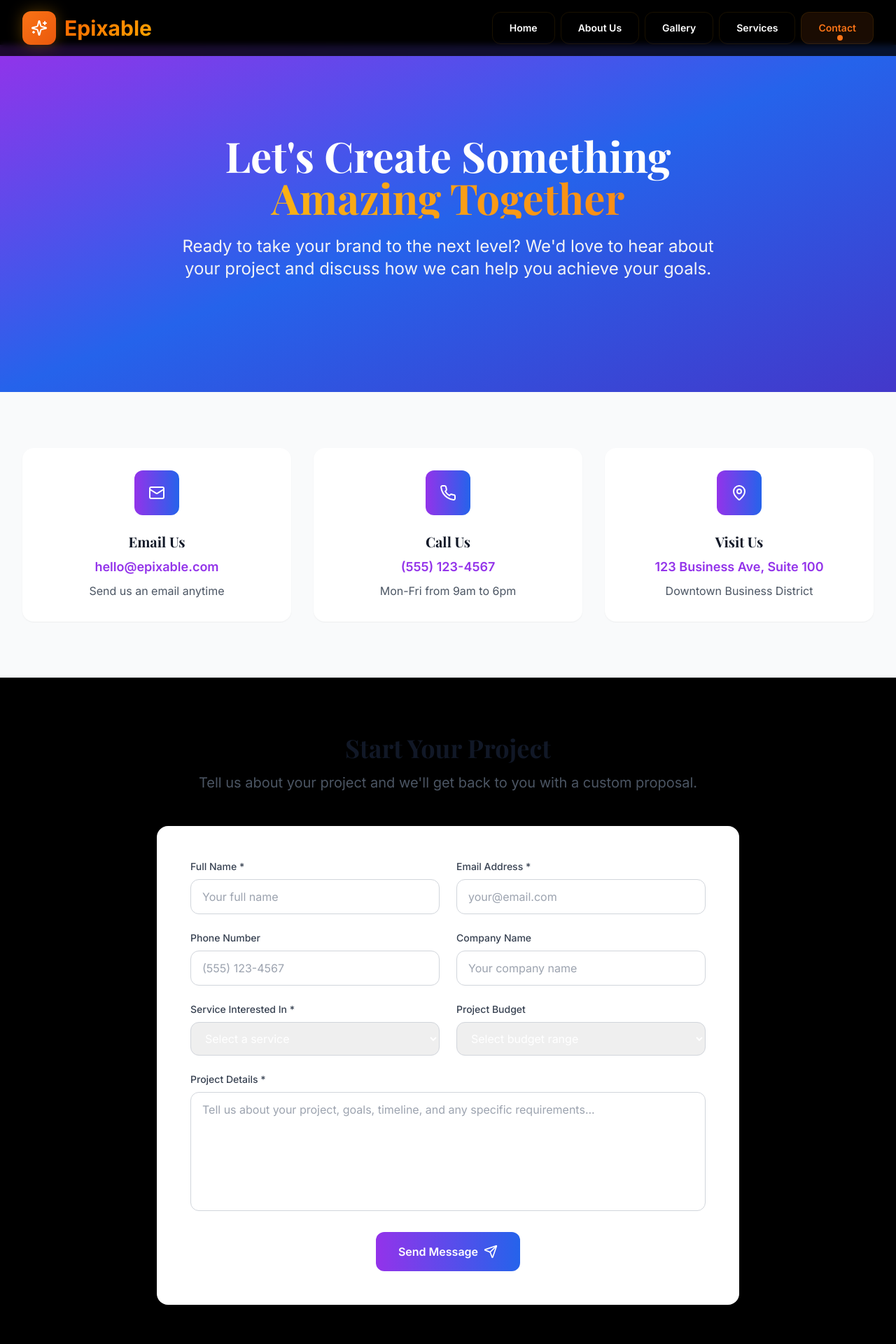
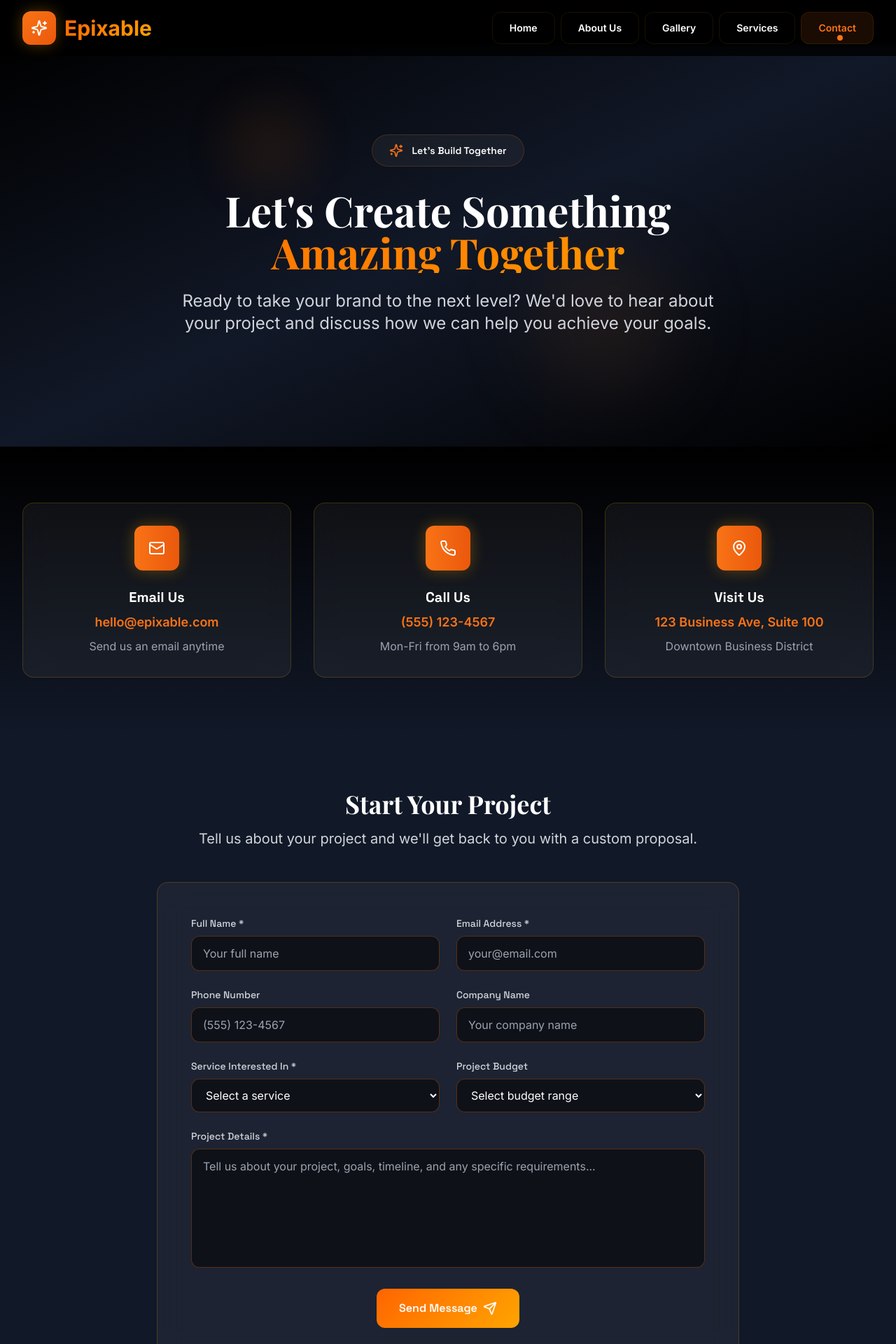
Before and after one commit to vikasvs007/epixable-brand-canvas, a React (Vite) app: page /contact in a window 1280 px wide. Shown: the top 1920 px of the page at 70% size. Built offline with nearby package versions, Linux system fonts and the light colour scheme.

Commit message:
Fix: Update contact page
Updated the contact page to match the black and orange theme, card-based layout, and improved font styles, ensuring consistency with other pages.

```diff
--- a/src/pages/Contact.tsx
+++ b/src/pages/Contact.tsx
@@ -1,6 +1,6 @@
 
 import React, { useState } from 'react';
-import { Mail, Phone, MapPin, Send } from 'lucide-react';
+import { Mail, Phone, MapPin, Send, Sparkles } from 'lucide-react';
 import { useToast } from '@/hooks/use-toast';
 
 const Contact = () => {
@@ -84,17 +84,28 @@ const Contact = () => {
   ];
 
   return (
-    <div>
+    <div className="bg-black min-h-screen">
       {/* Hero Section */}
-      <section className="py-20 lg:py-32 bg-gradient-to-br from-purple-600 via-blue-600 to-indigo-700 text-white">
-        <div className="max-w-7xl mx-auto px-4 sm:px-6 lg:px-8 text-center">
-          <h1 className="text-4xl md:text-6xl font-bold mb-6">
+      <section className="py-20 lg:py-32 bg-gradient-to-br from-black via-gray-900 to-black text-white relative overflow-hidden">
+        {/* Background elements */}
+        <div className="absolute inset-0">
+          <div className="absolute top-20 left-1/4 w-32 h-32 bg-orange-500/10 rounded-full blur-2xl animate-pulse"></div>
+          <div className="absolute bottom-20 right-1/4 w-48 h-48 bg-orange-400/10 rounded-full blur-3xl animate-float"></div>
+        </div>
+
+        <div className="relative max-w-7xl mx-auto px-4 sm:px-6 lg:px-8 text-center">
+          <div className="inline-flex items-center px-6 py-3 bg-white/5 backdrop-blur-xl rounded-full mb-8 border border-orange-500/20 animate-fade-in-up">
+            <Sparkles className="w-5 h-5 mr-3 text-orange-500" />
+            <span className="text-sm font-semibold text-white font-space">Let's Build Together</span>
+          </div>
+
+          <h1 className="text-4xl md:text-6xl font-bold mb-6 animate-fade-in-up font-playfair">
             Let's Create Something
-            <span className="block bg-gradient-to-r from-yellow-400 to-orange-500 bg-clip-text text-transparent">
+            <span className="block text-gradient">
               Amazing Together
             </span>
           </h1>
-          <p className="text-xl md:text-2xl mb-8 max-w-3xl mx-auto text-gray-100">
+          <p className="text-xl md:text-2xl mb-8 max-w-3xl mx-auto text-gray-300 animate-fade-in-up font-inter leading-relaxed">
             Ready to take your brand to the next level? We'd love to hear about your project
             and discuss how we can help you achieve your goals.
           </p>
@@ -102,17 +113,21 @@ const Contact = () => {
       </section>
 
       {/* Contact Info Section */}
-      <section className="py-20 bg-gray-50">
+      <section className="py-20 bg-gradient-to-b from-black to-gray-900">
         <div className="max-w-7xl mx-auto px-4 sm:px-6 lg:px-8">
           <div className="grid grid-cols-1 md:grid-cols-3 gap-8">
             {contactInfo.map((item, index) => (
-              <div key={index} className="bg-white rounded-2xl shadow-sm p-8 text-center hover:shadow-lg transition-shadow duration-200">
-                <div className="inline-flex items-center justify-center w-16 h-16 bg-gradient-to-r from-purple-600 to-blue-600 rounded-xl text-white mb-6">
+              <div
+                key={index}
+                className="glass-effect rounded-2xl p-8 text-center card-hover animate-fade-in-up border border-orange-500/20"
+                style={{ animationDelay: `${index * 200}ms` }}
+              >
+                <div className="inline-flex items-center justify-center w-16 h-16 bg-gradient-to-r from-orange-500 to-orange-600 rounded-xl text-white mb-6 animate-glow">
                   <item.icon size={24} />
                 </div>
-                <h3 className="text-xl font-bold text-gray-900 mb-2">{item.title}</h3>
-                <p className="text-lg text-purple-600 font-semibold mb-2">{item.info}</p>
-                <p className="text-gray-600">{item.description}</p>
+                <h3 className="text-xl font-bold text-white mb-2 font-space">{item.title}</h3>
+                <p className="text-lg text-orange-500 font-semibold mb-2 font-inter">{item.info}</p>
+                <p className="text-gray-400 font-inter">{item.description}</p>
               </div>
             ))}
           </div>
@@ -120,22 +135,22 @@ const Contact = () => {
       </section>
 
       {/* Contact Form Section */}
-      <section className="py-20">
+      <section className="py-20 bg-gray-900">
         <div className="max-w-4xl mx-auto px-4 sm:px-6 lg:px-8">
-          <div className="text-center mb-12">
-            <h2 className="text-3xl md:text-4xl font-bold text-gray-900 mb-4">
+          <div className="text-center mb-12 animate-fade-in-up">
+            <h2 className="text-3xl md:text-4xl font-bold text-white mb-4 font-playfair">
               Start Your Project
             </h2>
-            <p className="text-xl text-gray-600">
+            <p className="text-xl text-gray-300 font-inter">
               Tell us about your project and we'll get back to you with a custom proposal.
             </p>
           </div>
 
-          <div className="bg-white rounded-2xl shadow-xl p-8 md:p-12">
+          <div className="glass-effect rounded-2xl p-8 md:p-12 border border-orange-500/20 animate-fade-in-up">
             <form onSubmit={handleSubmit} className="space-y-6">
               <div className="grid grid-cols-1 md:grid-cols-2 gap-6">
                 <div>
-                  <label htmlFor="name" className="block text-sm font-medium text-gray-700 mb-2">
+                  <label htmlFor="name" className="block text-sm font-medium text-gray-300 mb-2 font-space">
                     Full Name *
                   </label>
                   <input
@@ -145,13 +160,13 @@ const Contact = () => {
                     required
                     value={formData.name}
                     onChange={handleInputChange}
-                    className="w-full px-4 py-3 border border-gray-300 rounded-lg focus:ring-2 focus:ring-purple-600 focus:border-transparent outline-none transition-all duration-200"
+                    className="w-full px-4 py-3 bg-black/50 border border-orange-500/30 rounded-lg focus:ring-2 focus:ring-orange-500 focus:border-transparent outline-none transition-all duration-300 text-white placeholder-gray-400 font-inter"
                     placeholder="Your full name"
                   />
                 </div>
 
                 <div>
-                  <label htmlFor="email" className="block text-sm font-medium text-gray-700 mb-2">
+                  <label htmlFor="email" className="block text-sm font-medium text-gray-300 mb-2 font-space">
                     Email Address *
                   </label>
                   <input
@@ -161,7 +176,7 @@ const Contact = () => {
                     required
                     value={formData.email}
                     onChange={handleInputChange}
-                    className="w-full px-4 py-3 border border-gray-300 rounded-lg focus:ring-2 focus:ring-purple-600 focus:border-transparent outline-none transition-all duration-200"
+                    className="w-full px-4 py-3 bg-black/50 border border-orange-500/30 rounded-lg focus:ring-2 focus:ring-orange-500 focus:border-transparent outline-none transition-all duration-300 text-white placeholder-gray-400 font-inter"
                     placeholder="your@email.com"
                   />
                 </div>
@@ -169,7 +184,7 @@ const Contact = () => {
 
               <div className="grid grid-cols-1 md:grid-cols-2 gap-6">
                 <div>
-                  <label htmlFor="phone" className="block text-sm font-medium text-gray-700 mb-2">
+                  <label htmlFor="phone" className="block text-sm font-medium text-gray-300 mb-2 font-space">
                     Phone Number
                   </label>
                   <input
@@ -178,13 +193,13 @@ const Contact = () => {
                     name="phone"
                     value={formData.phone}
                     onChange={handleInputChange}
-                    className="w-full px-4 py-3 border border-gray-300 rounded-lg focus:ring-2 focus:ring-purple-600 focus:border-transparent outline-none transition-all duration-200"
+                    className="w-full px-4 py-3 bg-black/50 border border-orange-500/30 rounded-lg focus:ring-2 focus:ring-orange-500 focus:border-transparent outline-none transition-all duration-300 text-white placeholder-gray-400 font-inter"
                     placeholder="(555) 123-4567"
                   />
                 </div>
 
                 <div>
-                  <label htmlFor="company" className="block text-sm font-medium text-gray-700 mb-2">
+                  <label htmlFor="company" className="block text-sm font-medium text-gray-300 mb-2 font-space">
                     Company Name
                   </label>
                   <input
@@ -193,7 +208,7 @@ const Contact = () => {
                     name="company"
                     value={formData.company}
                     onChange={handleInputChange}
-                    className="w-full px-4 py-3 border border-gray-300 rounded-lg focus:ring-2 focus:ring-purple-600 focus:border-transparent outline-none transition-all duration-200"
+                    className="w-full px-4 py-3 bg-black/50 border border-orange-500/30 rounded-lg focus:ring-2 focus:ring-orange-500 focus:border-transparent outline-none transition-all duration-300 text-white placeholder-gray-400 font-inter"
                     placeholder="Your company name"
                   />
                 </div>
@@ -201,7 +216,7 @@ const Contact = () => {
 
               <div className="grid grid-cols-1 md:grid-cols-2 gap-6">
                 <div>
-                  <label htmlFor="service" className="block text-sm font-medium text-gray-700 mb-2">
+                  <label htmlFor="service" className="block text-sm font-medium text-gray-300 mb-2 font-space">
                     Service Interested In *
                   </label>
                   <select
@@ -210,11 +225,11 @@ const Contact = () => {
                     required
                     value={formData.service}
                     onChange={handleInputChange}
-                    className="w-full px-4 py-3 border border-gray-300 rounded-lg focus:ring-2 focus:ring-purple-600 focus:border-transparent outline-none transition-all duration-200"
+                    className="w-full px-4 py-3 bg-black/50 border border-orange-500/30 rounded-lg focus:ring-2 focus:ring-orange-500 focus:border-transparent outline-none transition-all duration-300 text-white font-inter"
                   >
-                    <option value="">Select a service</option>
+                    <option value="" className="bg-black">Select a service</option>
                     {services.map((service) => (
-                      <option key={service} value={service}>
+                      <option key={service} value={service} className="bg-black">
                         {service}
                       </option>
                     ))}
@@ -222,7 +237,7 @@ const Contact = () => {
                 </div>
 
                 <div>
-                  <label htmlFor="budget" className="block text-sm font-medium text-gray-700 mb-2">
+                  <label htmlFor="budget" className="block text-sm font-medium text-gray-300 mb-2 font-space">
                     Project Budget
                   </label>
                   <select
@@ -230,11 +245,11 @@ const Contact = () => {
                     name="budget"
                     value={formData.budget}
                     onChange={handleInputChange}
-                    className="w-full px-4 py-3 border border-gray-300 rounded-lg focus:ring-2 focus:ring-purple-600 focus:border-transparent outline-none transition-all duration-200"
+                    className="w-full px-4 py-3 bg-black/50 border border-orange-500/30 rounded-lg focus:ring-2 focus:ring-orange-500 focus:border-transparent outline-none transition-all duration-300 text-white font-inter"
                   >
-                    <option value="">Select budget range</option>
+                    <option value="" className="bg-black">Select budget range</option>
                     {budgetRanges.map((range) => (
-                      <option key={range} value={range}>
+                      <option key={range} value={range} className="bg-black">
                         {range}
                       </option>
                     ))}
@@ -243,7 +258,7 @@ const Contact = () => {
               </div>
 
               <div>
-                <label htmlFor="message" className="block text-sm font-medium text-gray-700 mb-2">
+                <label htmlFor="message" className="block text-sm font-medium text-gray-300 mb-2 font-space">
                   Project Details *
                 </label>
                 <textarea
@@ -253,7 +268,7 @@ const Contact = () => {
                   rows={6}
                   value={formData.message}
                   onChange={handleInputChange}
-                  className="w-full px-4 py-3 border border-gray-300 rounded-lg focus:ring-2 focus:ring-purple-600 focus:border-transparent outline-none transition-all duration-200 resize-none"
+                  className="w-full px-4 py-3 bg-black/50 border border-orange-500/30 rounded-lg focus:ring-2 focus:ring-orange-500 focus:border-transparent outline-none transition-all duration-300 resize-none text-white placeholder-gray-400 font-inter"
                   placeholder="Tell us about your project, goals, timeline, and any specific requirements..."
                 />
               </div>
@@ -261,7 +276,7 @@ const Contact = () => {
               <div className="text-center">
                 <button
                   type="submit"
-                  className="bg-gradient-to-r from-purple-600 to-blue-600 text-white px-8 py-4 rounded-lg font-semibold hover:shadow-lg transition-all duration-200 hover:scale-105 inline-flex items-center"
+                  className="btn-orange px-8 py-4 rounded-lg font-semibold transition-all duration-300 hover:scale-105 inline-flex items-center font-space"
                 >
                   Send Message <Send className="ml-2" size={20} />
                 </button>
@@ -272,10 +287,10 @@ const Contact = () => {
       </section>
 
       {/* FAQ Section */}
-      <section className="py-20 bg-gray-50">
+      <section className="py-20 bg-black">
         <div className="max-w-4xl mx-auto px-4 sm:px-6 lg:px-8">
-          <div className="text-center mb-12">
-            <h2 className="text-3xl md:text-4xl font-bold text-gray-900 mb-4">
+          <div className="text-center mb-12 animate-fade-in-up">
+            <h2 className="text-3xl md:text-4xl font-bold text-white mb-4 font-playfair">
               Frequently Asked Questions
             </h2>
           </div>
@@ -299,9 +314,13 @@ const Contact = () => {
                 answer: 'Yes! We offer monthly retainer packages for ongoing marketing support, including content creation, campaign management, and performance optimization.',
               },
             ].map((faq, index) => (
-              <div key={index} className="bg-white rounded-xl shadow-sm p-6">
-                <h3 className="text-lg font-semibold text-gray-900 mb-3">{faq.question}</h3>
-                <p className="text-gray-600">{faq.answer}</p>
+              <div
+                key={index}
+                className="glass-effect rounded-xl p-6 card-hover animate-fade-in-up border border-orange-500/20"
+                style={{ animationDelay: `${index * 100}ms` }}
+              >
+                <h3 className="text-lg font-semibold text-white mb-3 font-space">{faq.question}</h3>
+                <p className="text-gray-300 font-inter">{faq.answer}</p>
               </div>
             ))}
           </div>
```
